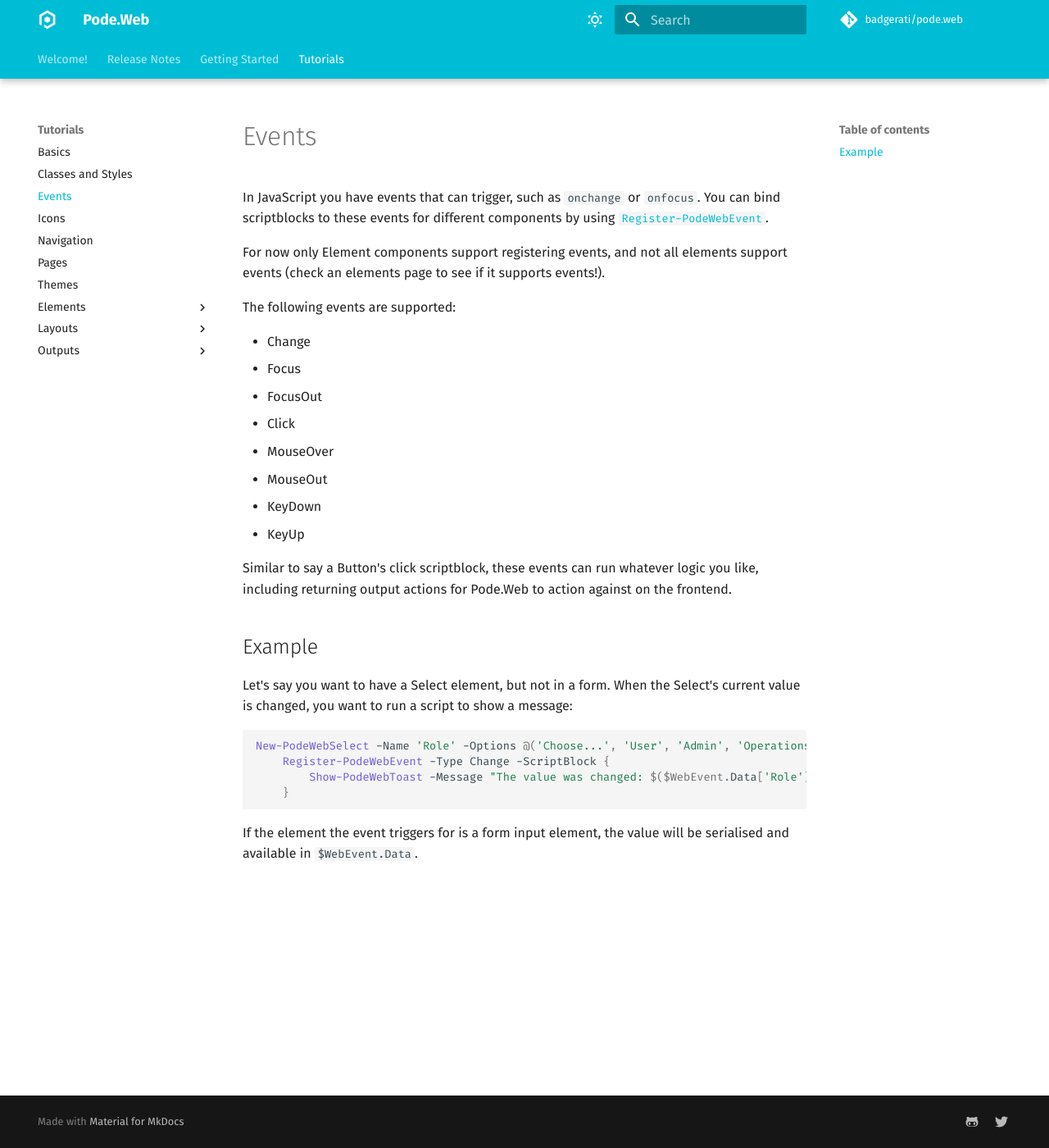
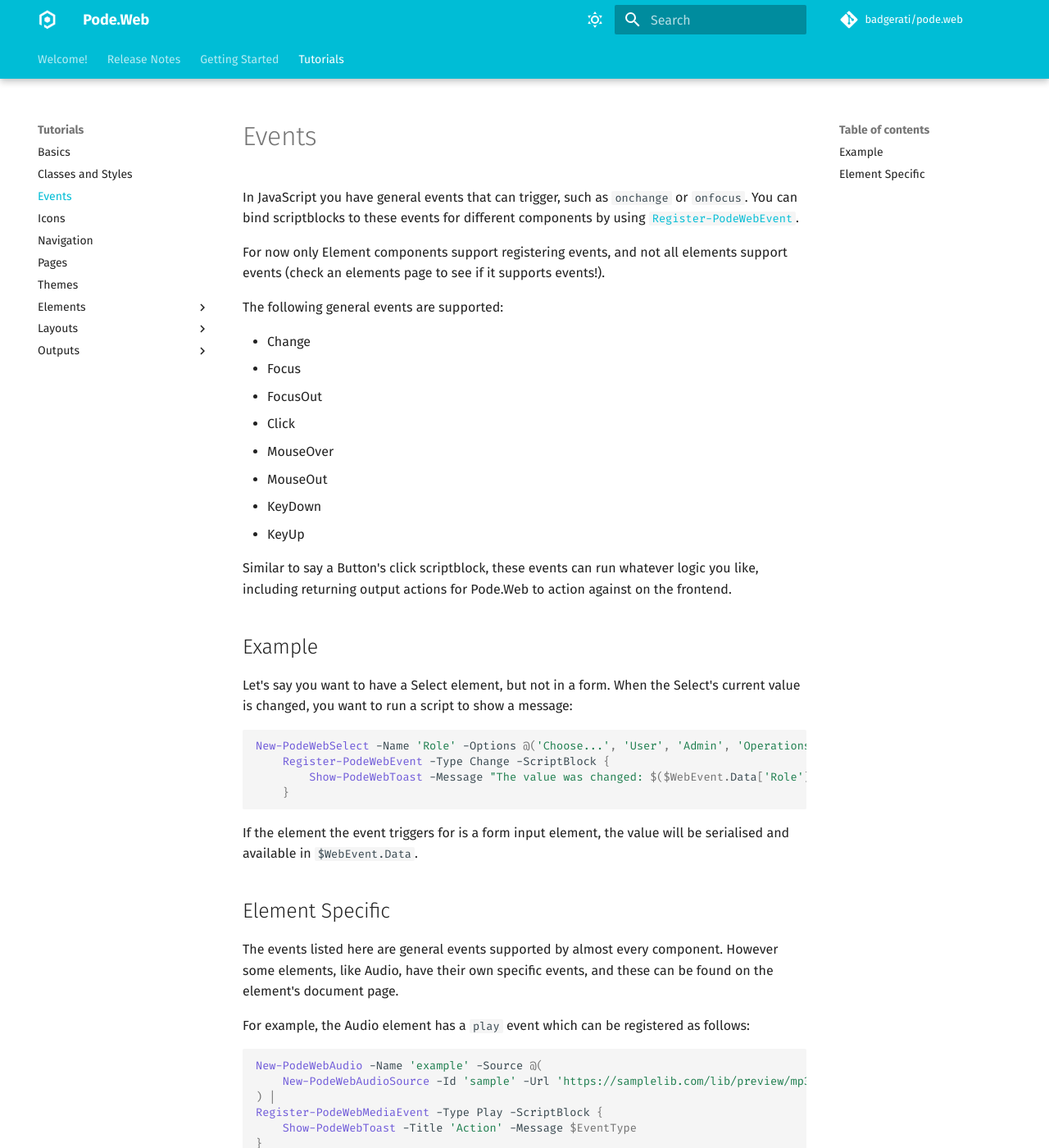
Before and after one commit to Badgerati/Pode.Web, an MkDocs documentation site: the page built from docs/Tutorials/Events.md, in a window 1280 px wide and 1400 px high. Shown: the whole window at 82% size. Built offline with MkDocs 1.6.1 and Material for MkDocs 9.7.7, drawn with Linux system fonts in a browser that asks for light colours; comment, search, counter and statistics services are not loaded.

Commit message:
#213: finish output actions, add docs

````diff
--- a/docs/Tutorials/Events.md
+++ b/docs/Tutorials/Events.md
@@ -1,10 +1,10 @@
 # Events
 
-In JavaScript you have events that can trigger, such as `onchange` or `onfocus`. You can bind scriptblocks to these events for different components by using [`Register-PodeWebEvent`](../../Functions/Events/Register-PodeWebEvent).
+In JavaScript you have general events that can trigger, such as `onchange` or `onfocus`. You can bind scriptblocks to these events for different components by using [`Register-PodeWebEvent`](../../Functions/Events/Register-PodeWebEvent).
 
 For now only Element components support registering events, and not all elements support events (check an elements page to see if it supports events!).
 
-The following events are supported:
+The following general events are supported:
 
 * Change
 * Focus
@@ -29,3 +29,18 @@ New-PodeWebSelect -Name 'Role' -Options @('Choose...', 'User', 'Admin', 'Operati
 ```
 
 If the element the event triggers for is a form input element, the value will be serialised and available in `$WebEvent.Data`.
+
+## Element Specific
+
+The events listed here are general events supported by almost every component. However some elements, like Audio, have their own specific events, and these can be found on the element's document page.
+
+For example, the Audio element has a `play` event which can be registered as follows:
+
+```powershell
+New-PodeWebAudio -Name 'example' -Source @(
+    New-PodeWebAudioSource -Id 'sample' -Url 'https://samplelib.com/lib/preview/mp3/sample-6s.mp3'
+) |
+Register-PodeWebMediaEvent -Type Play -ScriptBlock {
+    Show-PodeWebToast -Title 'Action' -Message $EventType
+}
+```
````
Also changed, not shown: docs/Tutorials/Elements/Audio.md (added, +58 -0 lines), docs/Tutorials/Outputs/Audio.md (added, +75 -0 lines), docs/images/audio.png (added), 7 other files.
